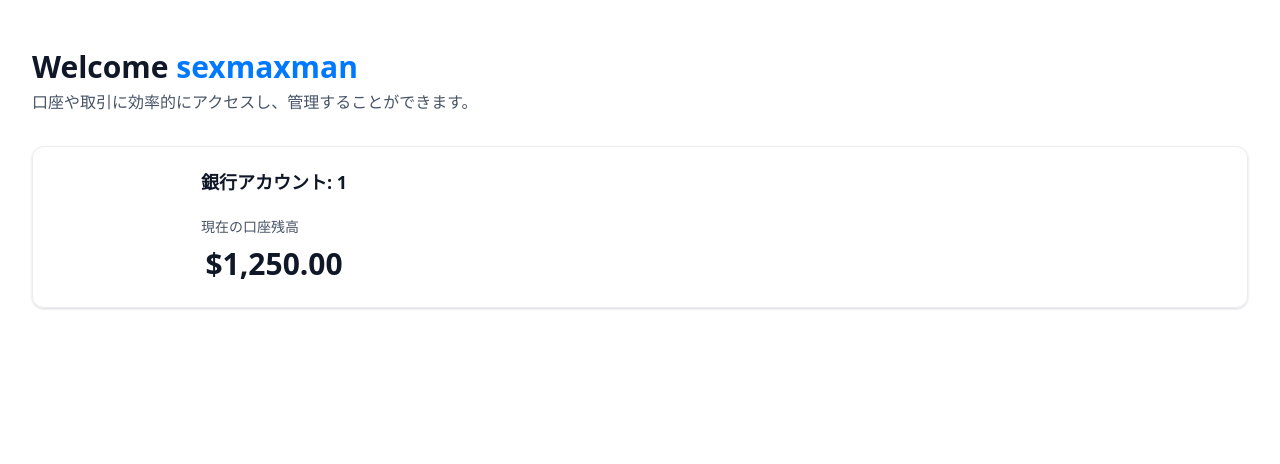
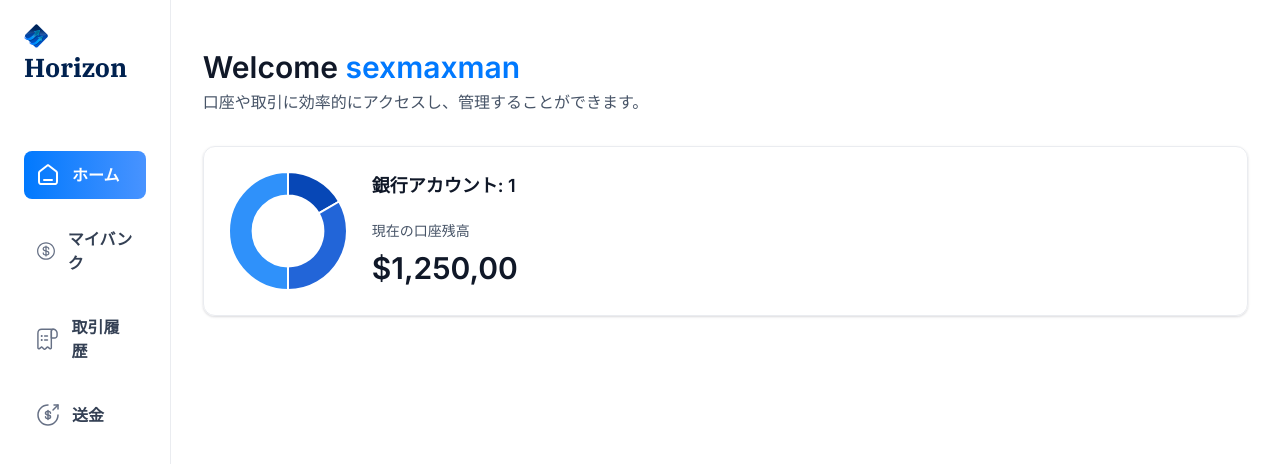
Before and after one commit to s3xmaxman/Horizon-banking-jp, a Next.js app: page / in a window 1280 px wide. Shown: the top 464 px of the page. Built offline with nearby package versions, Linux system fonts and the light colour scheme.

Commit message:
sidebar progress

```diff
--- a/app/(root)/layout.tsx
+++ b/app/(root)/layout.tsx
@@ -1,11 +1,16 @@
+import SideBar from "@/components/SideBar";
+
 export default function RootLayout({
     children,
   }: Readonly<{
     children: React.ReactNode;
   }>) {
+
+  const loggedIn = { fistName: 'sex', lastName: 'maxman' };
+
   return (
-     <main>
-        {/* Sidebar */}
+     <main className="flex h-screen w-full font-inter">
+        <SideBar />
         {children}
      </main>
   );
--- /dev/null
+++ b/components/AnimatedCounter.tsx
@@ -0,0 +1,18 @@
+'use client';
+import React from 'react'
+import CountUp from 'react-countup';
+
+const AnimatedCounter = ({ amount }: {amount: number}) => {
+  return (
+    <div className='w-full'>
+        <CountUp
+            decimals={2}
+            decimal=","
+            prefix="$"
+            end={amount}
+        />
+    </div>
+  )
+}
+
+export default AnimatedCounter
--- /dev/null
+++ b/components/DoughnutChart.tsx
@@ -0,0 +1,36 @@
+"use client"
+
+import { Chart as ChartJS, ArcElement, Tooltip, Legend } from "chart.js";
+import { Doughnut } from "react-chartjs-2";
+
+ChartJS.register(ArcElement, Tooltip, Legend);
+
+const DoughnutChart = ({ accounts }: DoughnutChartProps) => {
+
+  const data = {
+    datasets: [
+        {
+            label: 'Banks',
+            data: [1250, 2500, 3750],
+            backgroundColor: ['#0747b6', '#2265d8', '#2f91fa']
+        }
+    ],
+  }
+
+
+  return (
+    <Doughnut
+        data={data}
+        options={{
+            cutout: '60%',
+            plugins: {
+              legend: {
+                display: false
+              }
+            }
+        }}
+    />
+  )
+}
+
+export default DoughnutChart
--- /dev/null
+++ b/components/SideBar.tsx
@@ -0,0 +1,58 @@
+"use client";
+
+import { sidebarLinks } from '@/constants'
+import { cn } from '@/lib/utils'
+import Image from 'next/image'
+import Link from 'next/link'
+import { usePathname } from 'next/navigation'
+import React from 'react'
+
+const SideBar = ({ user }: SideBarProps) => {
+  const pathname = usePathname();
+  return (
+    <section className='sidebar'>
+      <nav className='flex flex-col gap-4'>
+        <Link
+            href='/'
+            className='mb-12 cursor-pointer items-center gap-2'
+        >
+            <Image
+                src='/icons/logo.svg'
+                width={34}
+                height={34}
+                alt='Horizon logo'
+                className='size-[24px] max-xl:size-14'
+            />
+            <h1 className='sidebar-logo'>
+                Horizon
+            </h1>
+        </Link>
+        {sidebarLinks.map((item) => {
+          const isActive = pathname === item.route || pathname.startsWith(`${item.route}/`)
+
+          return (
+            <Link href={item.route} key={item.label}
+              className={cn('sidebar-link', { 'bg-bank-gradient': isActive })}
+            >
+              <div className="relative size-6">
+                <Image
+                  src={item.imgURL}
+                  alt={item.label}
+                  fill
+                  className={cn({
+                    'brightness-[3] invert-0': isActive
+                  })}
+                />
+              </div>
+              <p className={cn("sidebar-label", { "!text-white": isActive })}>
+                {item.label}
+              </p>
+            </Link>
+          )
+        })}
+      </nav>
+    </section>
+  )
+}
+
+export default SideBar
--- a/components/TotalBalanceBox.tsx
+++ b/components/TotalBalanceBox.tsx
@@ -1,11 +1,15 @@
 import { formatAmount } from '@/lib/utils'
 import React from 'react'
+import AnimatedCounter from './AnimatedCounter'
+import DoughnutChart from './DoughnutChart'
+
+
 
 const TotalBalanceBox = ({ accounts=[], totalBanks, totalCurrentBalance }: TotalBalanceBoxProps) => {
   return (
     <section className='total-balance'>
         <div className='total-balance-chart'>
-            {/* DoughnutChart */}
+            <DoughnutChart accounts={accounts} />
         </div>
 
         <div className='flex flex-col gap-6'>
@@ -17,9 +21,9 @@
                     現在の口座残高
                 </p>
 
-                <p className='total-balance-amount flex-center gap-2'>
-                    {formatAmount(totalCurrentBalance)}
-                </p>
+                <div className='total-balance-amount flex-center gap-2'>
+                    <AnimatedCounter amount={totalCurrentBalance} />
+                </div>
             </div>
         </div>
     </section>
--- a/constants/index.ts
+++ b/constants/index.ts
@@ -2,22 +2,22 @@
   {
     imgURL: "/icons/home.svg",
     route: "/",
-    label: "Home",
+    label: "ホーム",
   },
   {
     imgURL: "/icons/dollar-circle.svg",
     route: "/my-banks",
-    label: "My Banks",
+    label: "マイバンク",
   },
   {
     imgURL: "/icons/transaction.svg",
     route: "/transaction-history",
-    label: "Transaction History",
+    label: "取引履歴",
   },
   {
     imgURL: "/icons/money-send.svg",
     route: "/payment-transfer",
-    label: "Transfer Funds",
+    label: "送金",
   },
 ];
 
--- a/types/index.d.ts
+++ b/types/index.d.ts
@@ -218,7 +218,7 @@
   banks: Bank[] & Account[];
 }
 
-declare interface SiderbarProps {
+declare interface SideBarProps {
   user: User;
 }
 
```
